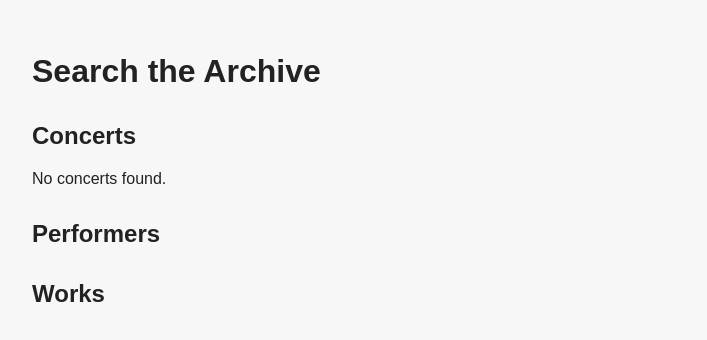
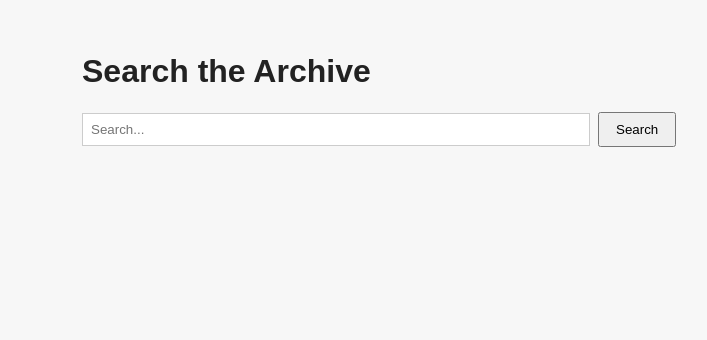
Before and after one commit to little-scale/sa-piano-archive-frontend-v2, a Next.js app: page /search in a window 1280 px wide. Shown: the top 340 px of the page, without its empty margins (208-915 px from the left). Built offline with nearby package versions, Linux system fonts and the light colour scheme.

Commit message:
Update search.js

```diff
--- a/pages/search.js
+++ b/pages/search.js
@@ -1,59 +1,96 @@
+import { useEffect, useState } from 'react';
 import { useRouter } from 'next/router';
-import { useState, useEffect } from 'react';
 import Link from 'next/link';
 
-export default function Search() {
+export default function SearchPage() {
   const router = useRouter();
   const { q } = router.query;
+
+  const [query, setQuery] = useState(q || '');
   const [results, setResults] = useState({ concerts: [], performers: [], works: [] });
 
   useEffect(() => {
-    if (!q) return;
-    fetch(`https://sa-piano-archive.onrender.com/search?q=${q}`)
-      .then(res => res.json())
-      .then(setResults);
+    if (q) {
+      fetch(`https://sa-piano-archive.onrender.com/search?q=${encodeURIComponent(q)}`)
+        .then((res) => res.json())
+        .then((data) => setResults(data));
+    }
   }, [q]);
 
+  const handleSearch = (e) => {
+    e.preventDefault();
+    if (query.trim()) {
+      router.push(`/search?q=${encodeURIComponent(query.trim())}`);
+    }
+  };
+
   return (
-    <div style={{ padding: '2rem', maxWidth: '800px', margin: '0 auto' }}>
+    <div style={{ padding: '2rem', maxWidth: '700px', margin: '0 auto' }}>
       <h1>Search the Archive</h1>
-      <p style={{ marginBottom: '2rem' }}><em>{q}</em></p>
+      <form onSubmit={handleSearch} style={{ marginBottom: '2rem' }}>
+        <input
+          type="text"
+          value={query}
+          onChange={(e) => setQuery(e.target.value)}
+          placeholder="Search..."
+          style={{ padding: '0.5rem', width: '70%', marginRight: '0.5rem', border: '1px solid #ccc' }}
+        />
+        <button type="submit" style={{ padding: '0.5rem 1rem' }}>Search</button>
+      </form>
 
-      <section style={{ marginBottom: '2rem' }}>
-        <h2>Concerts</h2>
-        {results.concerts.length === 0 && <p>No concerts found.</p>}
+      {q && (
+        <>
+          <h2>Results</h2>
+
+          <h3>Concerts</h3>
+          {results.concerts.length ? (
             <ul>
               {results.concerts.map((concert) => (
                 <li key={concert.id}>
                   <Link href={`/concert/${concert.id}`}>
-                {new Date(concert.datetime).toLocaleDateString()} – {concert.venue}
+                    {new Date(concert.datetime).toLocaleString('en-AU', {
+                      day: '2-digit',
+                      month: '2-digit',
+                      year: 'numeric',
+                      hour: 'numeric',
+                      minute: 'numeric',
+                      hour12: true,
+                    })} – {concert.venue}
                   </Link>
                 </li>
               ))}
             </ul>
-      </section>
+          ) : (
+            <p>No concerts found.</p>
+          )}
 
-      <section style={{ marginBottom: '2rem' }}>
-        <h2>Performers</h2>
+          <h3>Performers</h3>
+          {results.performers.length ? (
             <ul>
-          {[...new Set(results.performers.map(p => p.performer))].map((performer, idx) => (
-            <li key={idx}>
-              <Link href={`/performers/${encodeURIComponent(performer)}`}>{performer}</Link>
+              {results.performers.map((p) => (
+                <li key={p.id}>
+                  <Link href={`/performers/${encodeURIComponent(p.performer)}`}>{p.performer}</Link>
                 </li>
               ))}
             </ul>
-      </section>
+          ) : (
+            <p>No performers found.</p>
+          )}
 
-      <section>
-        <h2>Works</h2>
+          <h3>Works</h3>
+          {results.works.length ? (
             <ul>
-          {results.works.map((work) => (
-            <li key={work.id}>
-              <Link href={`/works/${work.id}`}>{work.composer} – {work.work_title}</Link>
+              {results.works.map((w) => (
+                <li key={w.id}>
+                  <Link href={`/works/${w.id}`}>{w.composer} – {w.work_title}</Link>
                 </li>
               ))}
             </ul>
-      </section>
+          ) : (
+            <p>No works found.</p>
+          )}
+        </>
+      )}
     </div>
   );
 }
```
Lines whose indentation alone changed are shown as unchanged.
